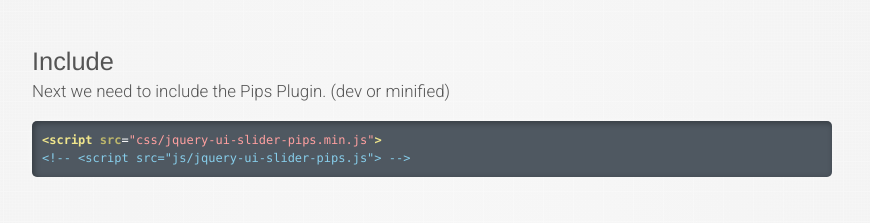
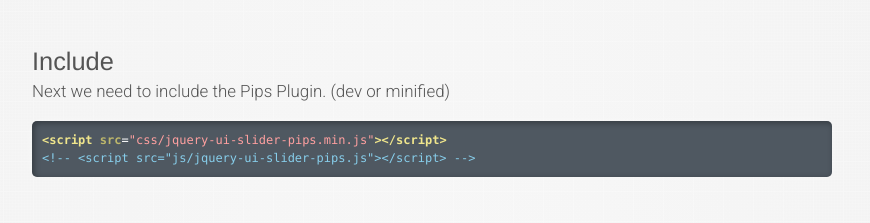
Before and after one commit to simeydotme/simey.me, a plain HTML site: page projects/jquery-ui-slider-pips/index.html in a window 1280 px wide. Shown: the part 1040-1263 px from the top of the page, without its empty margins (208-1078 px from the left). Drawn offline with nearby package versions, Linux system fonts and the light colour scheme; a web font is replaced by a local one.

Commit message:
fixing small things

```diff
--- a/projects/jquery-ui-slider-pips/index.html
+++ b/projects/jquery-ui-slider-pips/index.html
@@ -115,8 +115,8 @@
 						<h3 class="no-margin-b" id="include">Include</h3>
 						<p class="no-margin-t">Next we need to include the Pips Plugin. (dev or minified)</p>
 
-<pre class="prettyprint lang-html">&lt;script src="css/jquery-ui-slider-pips.min.js"&gt;
-&lt;!-- &lt;script src="js/jquery-ui-slider-pips.js"&gt; --&gt;</pre>
+<pre class="prettyprint lang-html">&lt;script src="css/jquery-ui-slider-pips.min.js"&gt;&lt;/script&gt;
+&lt;!-- &lt;script src="js/jquery-ui-slider-pips.js"&gt;&lt;/script&gt; --&gt;</pre>
 						<br>
 
 
```
